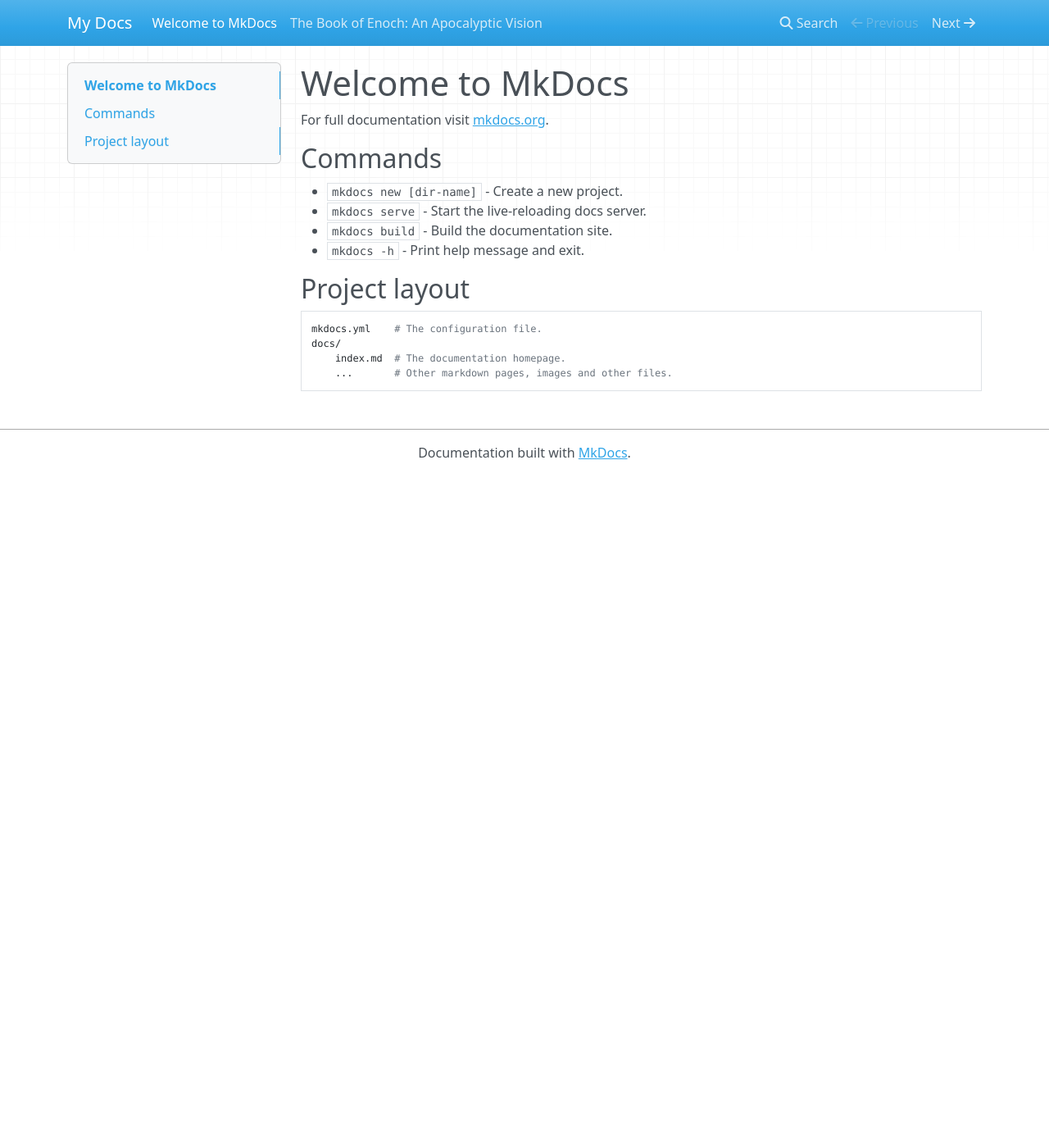
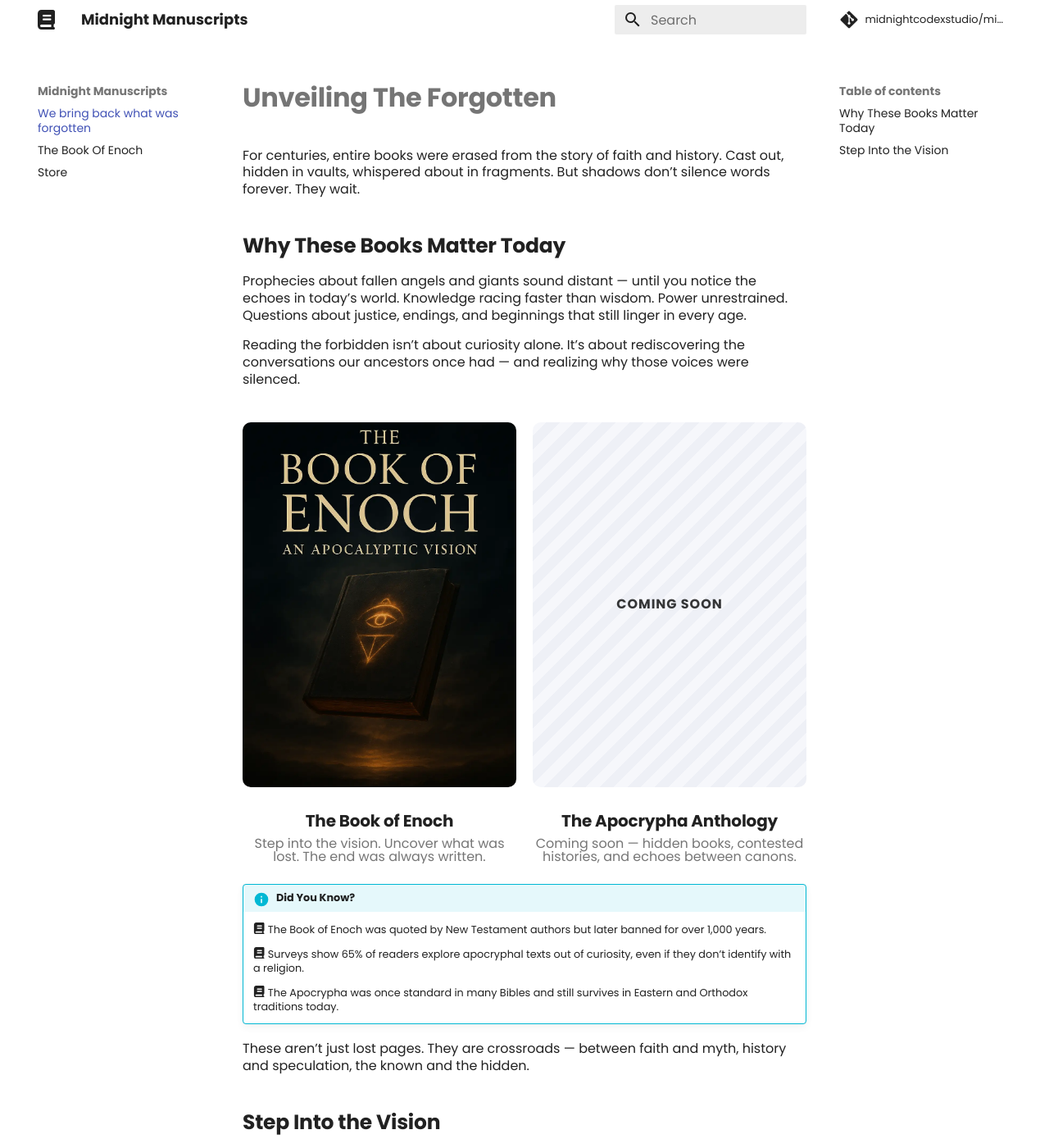
Before and after one commit to froogz/scriptz, an MkDocs documentation site: the page built from docs/index.md, in a window 1280 px wide and 1400 px high. Shown: the whole window at 82% size. Built offline with MkDocs 1.6.1 and Material for MkDocs 9.7.7, drawn with Linux system fonts in a browser that asks for light colours; nearby versions of some CDN libraries; comment, search, counter and statistics services are not loaded; some of the changed text lies outside the part shown.

Commit message:
Updated website for deployment

```diff
--- a/docs/index.md
+++ b/docs/index.md
@@ -1,17 +1,53 @@
-# Welcome to MkDocs
+---
+title: Midnight Manuscripts — We bring back what was forgotten.
+description: Unearth the secret knowledge they don't want you to find.
+keywords:
+  - Book of Enoch
+  - ancient prophecy
+  - banned books
+  - hidden knowledge
+  - religious text
+---
 
-For full documentation visit [mkdocs.org](https://www.mkdocs.org).
+# **Unveiling The Forgotten**
 
-## Commands
+For centuries, entire books were erased from the story of faith and history. Cast out, hidden in vaults, whispered about in fragments. But shadows don’t silence words forever. They wait.
 
-* `mkdocs new [dir-name]` - Create a new project.
-* `mkdocs serve` - Start the live-reloading docs server.
-* `mkdocs build` - Build the documentation site.
-* `mkdocs -h` - Print help message and exit.
+## **Why These Books Matter Today**
 
-## Project layout
+Prophecies about fallen angels and giants sound distant — until you notice the echoes in today’s world. Knowledge racing faster than wisdom. Power unrestrained. Questions about justice, endings, and beginnings that still linger in every age.
 
-    mkdocs.yml    # The configuration file.
-    docs/
-        index.md  # The documentation homepage.
-        ...       # Other markdown pages, images and other files.
+Reading the forbidden isn’t about curiosity alone. It’s about rediscovering the conversations our ancestors once had — and realizing why those voices were silenced.
+
+<section class="books-grid" aria-label="Books">
+  <a class="book-card" href="thebookofenoch/">
+    <figure class="thumb">
+      <img src="assets/Cover.webp" alt="The Book of Enoch">
+    </figure>
+    <h3 class="book-title">The Book of Enoch</h3>
+    <p class="book-desc">Step into the vision. Uncover what was lost. The end was always written.</p>
+  </a>
+
+<article class="book-card soon" aria-disabled="true">
+  <figure class="thumb" aria-hidden="true"></figure>
+  <h3 class="book-title">The Apocrypha Anthology</h3>
+  <p class="book-desc">Coming soon — hidden books, contested histories, and echoes between canons.</p>
+</article>
+
+</section>
+
+!!! info "Did You Know?"
+
+    :fontawesome-solid-book: The Book of Enoch was quoted by New Testament authors but later banned for over 1,000 years.
+
+    :fontawesome-solid-book: Surveys show 65% of readers explore apocryphal texts out of curiosity, even if they don’t identify with a religion.
+
+    :fontawesome-solid-book: The Apocrypha was once standard in many Bibles and still survives in Eastern and Orthodox traditions today.
+
+These aren’t just lost pages. They are crossroads — between faith and myth, history and speculation, the known and the hidden.
+
+## **Step Into the Vision**
+
+At Midnight Manuscripts, we bring back what was forgotten: apocalyptic visions, forbidden scriptures, and stories too dangerous to stay buried.
+
+Start your journey with **The Book of Enoch: An Apocalyptic Vision**. Then continue into The **Apocrypha Anthology**. More revelations are coming. The shadows aren’t empty — they’re full of voices waiting to be heard.
--- /dev/null
+++ b/docs/stylesheets/extra.css
@@ -0,0 +1,292 @@
+/* ===========================
+   Midnight Manuscripts – stylesheets/extra.css
+   =========================== */
+
+/* Color scheme vars (custom scheme: midnightcodex) */
+[data-md-color-scheme="midnightcodex"] {
+  --md-primary-fg-color: #fcfcfc;
+  --md-primary-fg-color--light: #fcfcfc;
+  --md-primary-fg-color--dark: #1b1b1b;
+}
+
+/* Minor tweak for light-pref users */
+@media (prefers-color-scheme: light) {
+  .md-nav__source {
+    background-color: var(--md-primary-fg-color--light);
+  }
+}
+
+/* Base text rendering */
+body {
+  -webkit-font-smoothing: antialiased;
+  -moz-osx-font-smoothing: grayscale;
+  text-rendering: optimizeLegibility;
+  font-size: 16px;
+  line-height: 1.5;
+  font-weight: var(--base-text-weight-normal, 400);
+}
+
+/* Header */
+.md-header--shadow {
+  box-shadow: none !important;
+}
+.md-header {
+  background-color: #ffffff !important;
+}
+
+/* ===========================
+   Thumbnail grid (index)
+   =========================== */
+
+/* Grid: 1 col mobile, 2 cols ≥768px */
+.md-typeset .books-grid {
+  display: grid;
+  grid-template-columns: 1fr;
+  gap: clamp(0.75rem, 2vw, 1rem);
+  margin-block: clamp(1rem, 2.5vw, 1.25rem);
+}
+@media (min-width: 768px) {
+  .md-typeset .books-grid {
+    grid-template-columns: repeat(2, minmax(0, 1fr));
+  }
+}
+
+/* Card */
+.md-typeset .book-card {
+  display: flex;
+  flex-direction: column;
+  text-decoration: none;
+  color: inherit;
+  margin: 0; /* neutralize UA margins (e.g., <article>) */
+}
+
+/* Media wrapper (modern + fallback) */
+.md-typeset .book-card .thumb {
+  width: 100%;
+  border-radius: 0.5rem;
+  overflow: hidden;
+  background: #f2f2f5;
+  aspect-ratio: 3 / 4; /* modern browsers */
+  position: relative;
+}
+@supports not (aspect-ratio: 1 / 1) {
+  .md-typeset .book-card .thumb::before {
+    content: "";
+    display: block;
+    padding-top: calc(4 / 3 * 100%); /* 3:4 box = 133.333% */
+  }
+  .md-typeset .book-card .thumb > * {
+    position: absolute;
+    inset: 0; /* img or overlays fill the box */
+  }
+}
+
+/* Image inside the wrapper */
+.md-typeset .book-card .thumb img {
+  width: 100%;
+  height: 100%;
+  object-fit: cover;
+  display: block;
+}
+
+/* Titles + blurbs */
+.md-typeset .book-title {
+  margin: 0.5rem 0 0;
+  font-weight: 700;
+  text-align: center;
+  font-size: clamp(1rem, 1.2vw, 1.1rem);
+  color: var(--md-typeset-color);
+}
+.md-typeset .book-desc {
+  margin: 0.25rem auto 0;
+  text-align: center;
+  color: var(--md-default-fg-color--light);
+  max-width: 40ch;
+  display: -webkit-box;
+  -webkit-line-clamp: 2; /* keeps rows tidy */
+  -webkit-box-orient: vertical;
+  overflow: hidden;
+  line-height: 1; /* compact */
+}
+
+/* Coming-soon placeholder overlays the same wrapper */
+.md-typeset .book-card.soon {
+  pointer-events: none;
+}
+.md-typeset .book-card.soon .thumb {
+  background: repeating-linear-gradient(
+    135deg,
+    #f6f7fb 0 12px,
+    #eef0f6 12px 24px
+  );
+}
+.md-typeset .book-card.soon .thumb::after {
+  content: "COMING SOON";
+  position: absolute;
+  inset: 0;
+  display: grid;
+  place-items: center;
+  font-size: 0.8rem;
+  font-weight: 700;
+  letter-spacing: 0.06em;
+  text-transform: uppercase;
+  color: rgba(0, 0, 0, 0.78);
+}
+
+/* ===========================
+   Book page hero (single source of truth)
+   =========================== */
+
+/* Shared width: matches the grid tile feel */
+.md-typeset {
+  --book-hero-w: clamp(240px, 42vw, 360px);
+}
+
+/* Container */
+.md-typeset .book-hero {
+  display: grid;
+  justify-items: center;
+  text-align: center;
+  gap: 0.75rem;
+  margin: 1rem auto 2rem;
+  max-width: 100%;
+}
+
+/* Cover (same width as button) */
+.md-typeset .book-hero .thumb {
+  width: var(--book-hero-w);
+  aspect-ratio: 3 / 4;
+  border-radius: 0.6rem;
+  overflow: hidden;
+  background: #f2f2f5;
+  position: relative;
+}
+@supports not (aspect-ratio: 1 / 1) {
+  .md-typeset .book-hero .thumb::before {
+    content: "";
+    display: block;
+    padding-top: 133.333%;
+  }
+  .md-typeset .book-hero .thumb > * {
+    position: absolute;
+    inset: 0;
+  }
+}
+.md-typeset .book-hero .thumb img {
+  width: 100%;
+  height: 100%;
+  object-fit: cover;
+  display: block;
+}
+
+/* Title + blurb */
+.md-typeset .book-hero .book-title {
+  margin: 0.6rem 0 0;
+  font-weight: 800;
+  font-size: clamp(1.15rem, 2.2vw, 1.6rem);
+  color: var(--md-typeset-color);
+}
+.md-typeset .book-hero .book-desc {
+  margin: 0.25rem 0 0;
+  color: var(--md-default-fg-color--light);
+  max-width: 60ch;
+}
+
+/* Buy button wrapper — exact same width as image */
+.md-typeset .book-hero .buy-wrap {
+  display: grid; /* makes stretching trivial */
+  width: var(--book-hero-w);
+  margin-top: 0.6rem;
+}
+
+/* Force any injected Payhip element to the same width */
+.md-typeset .book-hero .buy-wrap > * {
+  justify-self: stretch;
+  width: 100% !important;
+  max-width: 100% !important;
+  box-sizing: border-box;
+}
+
+/* Anchor before Payhip replaces it */
+.md-typeset .book-hero .payhip-buy-button {
+  display: block;
+  text-align: center;
+}
+
+/* Mobile: hero fills content width like an index tile */
+@media (max-width: 767.98px) {
+  .md-typeset .book-hero .thumb,
+  .md-typeset .book-hero .buy-wrap {
+    width: 100%;
+  }
+}
+
+/* Tablet/desktop: slightly bump minimum width if desired */
+@media (min-width: 768px) {
+  .md-typeset {
+    --book-hero-w: clamp(300px, 42vw, 360px);
+  }
+}
+/* --- Fix Payhip button overflow on mobile --- */
+@media (max-width: 767.98px) {
+  /* keep wrapper same width as the image and clip any excess */
+  .md-typeset .book-hero .buy-wrap {
+    width: 100%;
+    overflow: hidden; /* prevents 1–2px bleed from injected elems */
+  }
+
+  /* force ALL injected Payhip elements to fit the wrapper */
+  .md-typeset .book-hero .buy-wrap > *,
+  .md-typeset .book-hero .buy-wrap .payhip-buy-button,
+  .md-typeset .book-hero .buy-wrap [class*="payhip"],
+  .md-typeset .book-hero .buy-wrap [id*="payhip"] {
+    display: block !important;
+    width: 100% !important;
+    max-width: 100% !important;
+    min-width: 0 !important;
+    box-sizing: border-box !important;
+    white-space: normal !important; /* allow wrapping instead of stretching */
+  }
+}
+/* (optional) avoid subpixel overflow from borders/padding on any screen */
+.md-typeset .book-hero .buy-wrap > * {
+  max-width: 100% !important;
+  box-sizing: border-box !important;
+}
+.md-typeset {
+  line-height: 1.3 !important;
+}
+/* --- Payhip button: force 16px text and keep sizing sane --- */
+.md-typeset .book-hero .buy-wrap .payhip-buy-button,
+.md-typeset .book-hero .buy-wrap [class*="payhip"] a,
+.md-typeset .book-hero .buy-wrap [class*="payhip"] button {
+  font-size: 16px !important;
+  line-height: 1.25 !important;
+}
+
+/* (optional) add a touch more padding for better tap target */
+.md-typeset .book-hero .buy-wrap .payhip-buy-button,
+.md-typeset .book-hero .buy-wrap [class*="payhip"] a,
+.md-typeset .book-hero .buy-wrap [class*="payhip"] button {
+  padding: 0.75rem 1rem !important;
+  box-sizing: border-box !important;
+}
+
+/* Keep mobile overflow fixes */
+@media (max-width: 767.98px) {
+  .md-typeset .book-hero .buy-wrap {
+    width: 100%;
+    overflow: hidden;
+  }
+  .md-typeset .book-hero .buy-wrap > *,
+  .md-typeset .book-hero .buy-wrap .payhip-buy-button,
+  .md-typeset .book-hero .buy-wrap [class*="payhip"],
+  .md-typeset .book-hero .buy-wrap [id*="payhip"] {
+    display: block !important;
+    width: 100% !important;
+    max-width: 100% !important;
+    min-width: 0 !important;
+    white-space: normal !important;
+    box-sizing: border-box !important;
+  }
+}
--- a/mkdocs.yml
+++ b/mkdocs.yml
@@ -1 +1,118 @@
-site_name: My Docs
+site_name: Midnight Manuscripts
+site_url: https://midnightcodexstudio.github.io/midnightmanuscripts/
+site_author: D.K Asher
+site_description: "Unearth the secret knowledge they don't want you to find."
+
+repo_name: midnightcodexstudio/midnightmanuscripts
+repo_url: https://github.com/midnightcodexstudio/midnightmanuscripts
+
+copyright: "Copyright © 2025 Midnight Codex Studio. All rights reserved."
+
+theme:
+  name: material
+  custom_dir: overrides
+  palette:
+    scheme: midnightcodex
+    primary: "white"
+    accent: "white"
+  icon:
+    logo: fontawesome/solid/book
+  favicon: assets/favicon.png
+  font:
+    text: Poppins
+    code: Roboto
+  features:
+    - content.git_authors
+
+extra:
+  # removes the "Made with Material for MkDocs" footer notice
+  generator: false
+  # adds your Google Search Console verification tag
+  meta:
+    - name: google-site-verification
+      content: q_BKRKKu1Wyyan_YGpDPx9_Hh52d48S2tnoaCy6MFXs
+  # header social icons
+  social:
+    - icon: fontawesome/brands/x-twitter
+      link: https://twitter.com/midnightcodexstudio
+    - icon: fontawesome/brands/github
+      link: https://github.com/midnightcodexstudio
+    - icon: fontawesome/brands/bluesky
+      link: https://bsky.app/profile/your-profile-name
+    - icon: fontawesome/brands/paypal
+      link: https://paypal.me/your-paypal-id
+    - icon: fontawesome/brands/google-play
+      link: https://play.google.com/store/books/details/your-book
+    - icon: fontawesome/brands/amazon
+      link: https://www.amazon.com/your-books-page
+    - icon: fontawesome/solid/bag-shopping
+      link: https://payhip.com/midnightmanuscripts
+  consent: # Start of Cookies & Reaction Emoji
+    title: Cookie consent
+    description: >-
+      We use cookies to understand how you use the site and to improve it. With your consent, you're helping us make Midnight Manuscripts better.
+  analytics:
+    provider: google
+    property: G-8C091YBKCV
+    feedback:
+      title: Was this page helpful?
+      ratings:
+        - icon: material/emoticon-happy-outline
+          name: This page was helpful
+          data: 1
+          note: >-
+            Thanks for your feedback!
+        - icon: material/emoticon-sad-outline
+          name: This page could be improved
+          data: 0
+          note: >-
+            Thanks for your feedback! Tell us what’s missing via
+            <a href="https://github.com/midnightcodexstudio/midnightmanuscripts/issues/new?title=[Feedback]+{title}+–+{url}" target="_blank" rel="noopener">GitHub issues</a>.
+
+extra_css:
+  - stylesheets/extra.css
+
+extra_javascript:
+  - javascripts/feedback.js
+
+extra_javascript:
+  - https://payhip.com/payhip.js
+
+plugins:
+  - search
+  - minify:
+      minify_html: true
+      minify_css: true
+      minify_js: true
+  - git-revision-date-localized:
+      fallback_to_build_date: true
+      locale: en
+  - social:
+      # generation is on by default; keeping it explicit is fine
+      cards: true
+      cards_layout_options:
+        font_family: Poppins
+        background_color: "#ffffff"
+        color: "#000000"
+        logo: fontawesome/solid/book
+        title: "Reading the forbidden isn’t about curiosity alone."
+        description: "Unearth the secret knowledge they don't want you to find."
+
+markdown_extensions:
+  - admonition
+  - pymdownx.details
+  - pymdownx.superfences
+  - attr_list
+  - md_in_html
+  - pymdownx.emoji:
+      emoji_index: !!python/name:material.extensions.emoji.twemoji
+      emoji_generator: !!python/name:material.extensions.emoji.to_svg
+      options:
+        custom_icons:
+          - fontawesome
+
+# --- NAVIGATION MENU ---
+nav:
+  - We bring back what was forgotten: index.md
+  - The Book Of Enoch: thebookofenoch.md
+  - Store: https://payhip.com/b/GlBx7
--- /dev/null
+++ b/overrides/main.html
@@ -0,0 +1,11 @@
+{% extends "base.html" %}
+
+{% block extrahead %}
+{{ super() }}
+<meta name="google-site-verification" content="q_BKRKKu1Wyyan_YGpDPx9_Hh52d48S2tnoaCy6MFXs">
+{% endblock %}
+
+{# keep your share block if you have one #}
+{% block content %}
+{{ super() }}
+{% endblock %}
```
Also changed, not shown: docs/javascripts/feedback.js (added, +31 -0 lines), docs/thebookofenoch.md (+15 -7 lines), docs/assets/Cover.png (added), docs/assets/Cover.webp (added), docs/assets/M_BOE2.webp (added), docs/assets/favicon.png (added), 1 other file.
